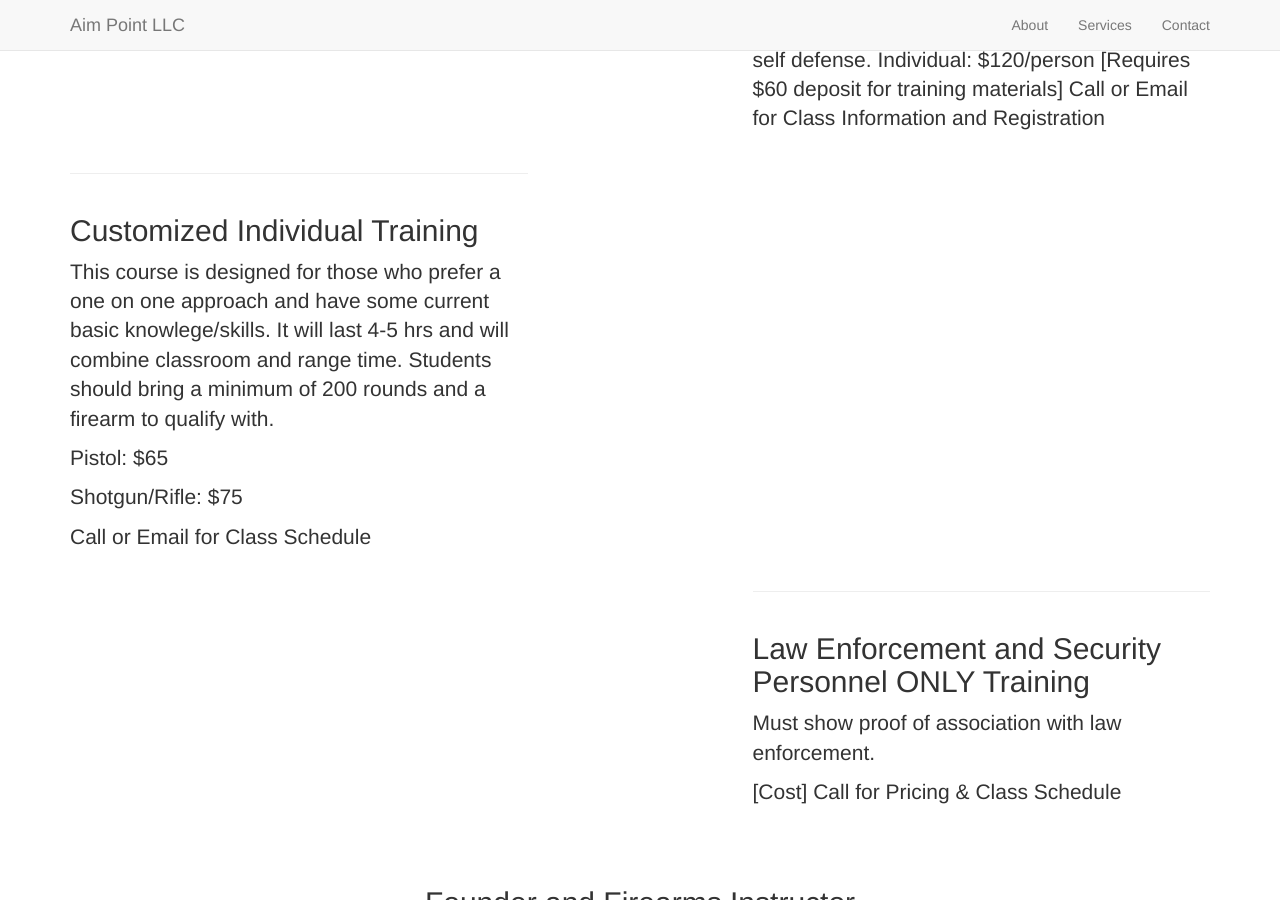
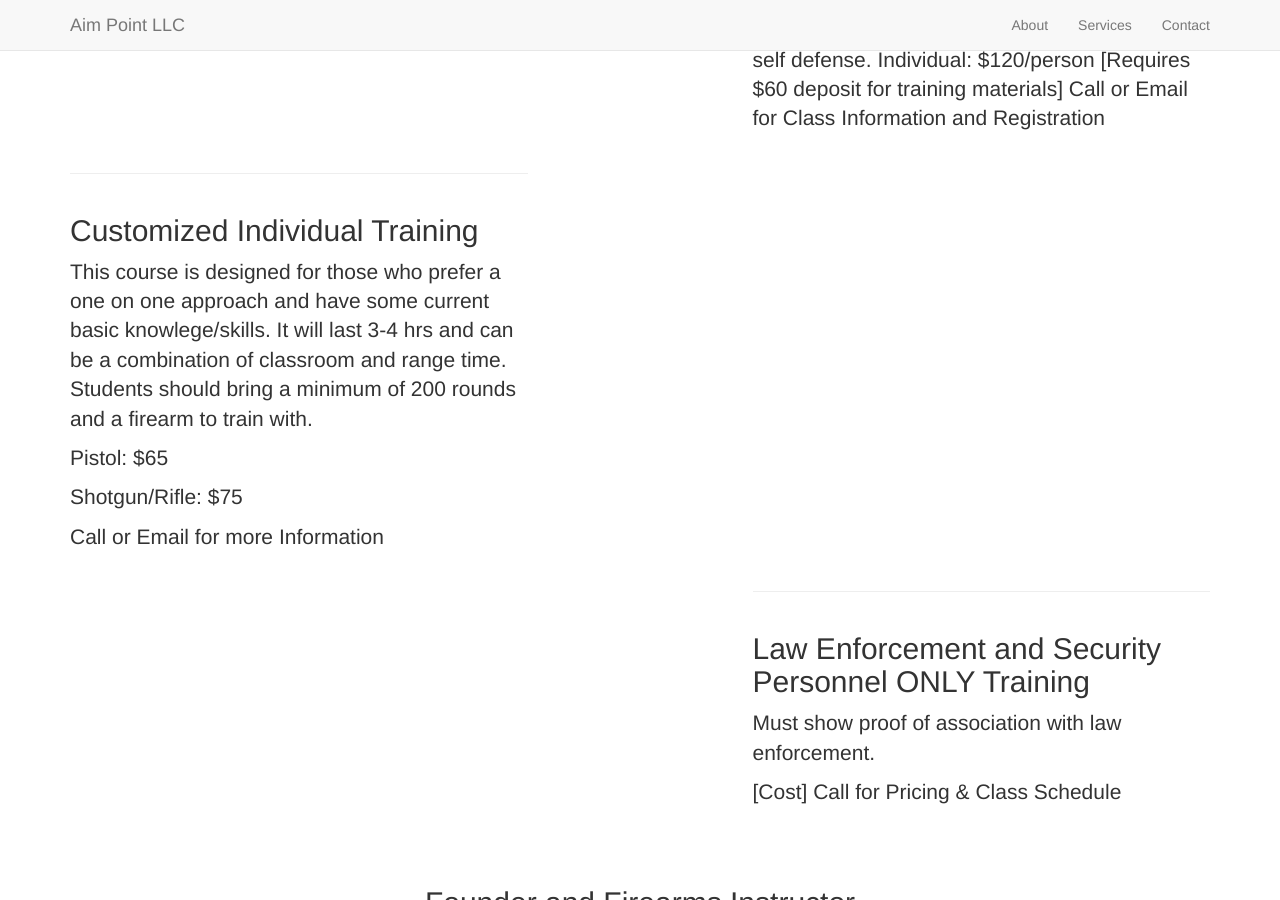
Before and after one commit to aimpoint/aimpoint.github.io, a Jekyll site: the page built from _posts/2016-1-2-custom.markdown, in a window 1280 px wide and 900 px high, scrolled down 2384 px. Built offline with Jekyll 4.4.1, drawn with Linux system fonts in a browser that asks for light colours; nearby versions of some CDN libraries; library files that are not in the unit come from our copies.

Commit message:
Update 2016-1-2-custom.markdown

```diff
--- a/_posts/2016-1-2-custom.markdown
+++ b/_posts/2016-1-2-custom.markdown
@@ -5,11 +5,11 @@ category: Services
 title: Customized Individual Training
 description: |
 ---
-This course is designed for those who prefer a one on one approach and have some current basic knowlege/skills. It will last 4-5 hrs and will combine classroom and range time. Students should bring a minimum of 200 rounds and a firearm to qualify with.
+This course is designed for those who prefer a one on one approach and have some current basic knowlege/skills. It will last 3-4 hrs and can be a combination of classroom and range time. Students should bring a minimum of 200 rounds and a firearm to train with.
 
 Pistol: $65
 
 Shotgun/Rifle: $75
 
 
-Call or Email for Class Schedule
+Call or Email for more Information
```
